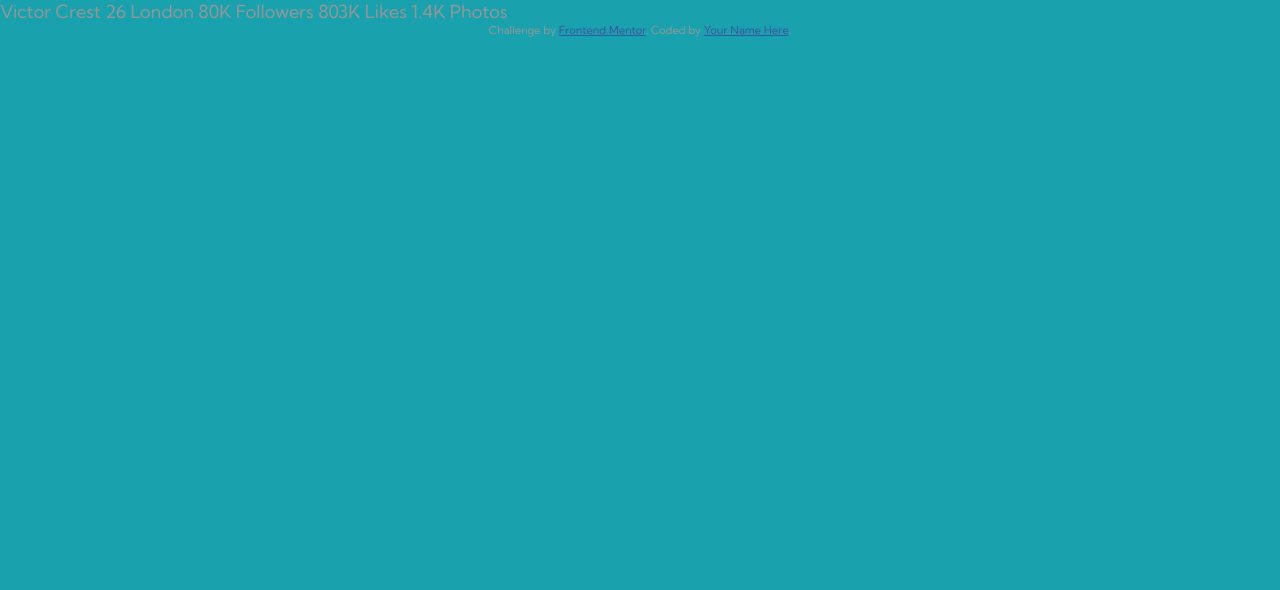
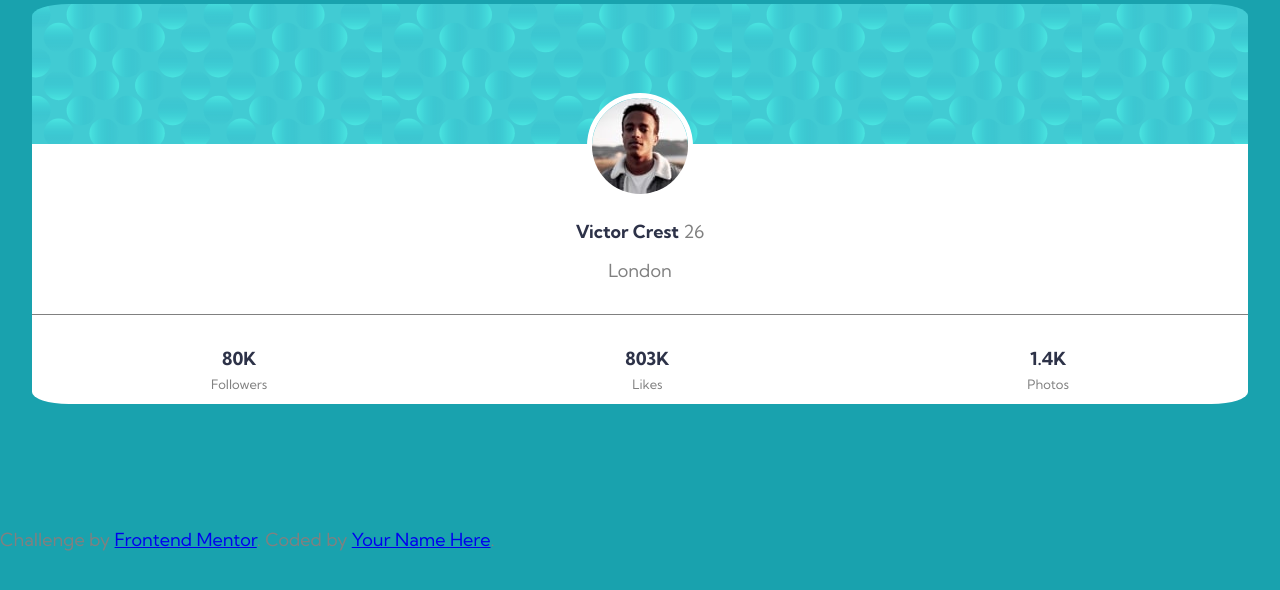
Before and after one commit to TrellixVulnTeam/profile-card_CNUU, a website: page index.html in a window 1280 px wide. Drawn offline with Linux system fonts and the light colour scheme.

Commit message:
Sflexbox and grid added

```diff
--- a/index.html
+++ b/index.html
@@ -5,23 +5,38 @@
   <meta name="viewport" content="width=device-width, initial-scale=1.0"> <!-- displays site properly based on user's device -->
 
   <link rel="icon" type="image/png" sizes="32x32" href="./images/favicon-32x32.png">
-  <link rel="stylesheet" href="style.css">
+  <link rel="stylesheet" href="css/style.css">
 
   <title>Profile card component</title>
 </head>
 <body>
-  Victor Crest
-  26
-  London
+  <div class="container">
+    <div class="header">
+      <div><img src="images/image-victor.jpg" alt="Victor Crest"></div>
+      <div class="name"><span class="dark">Victor Crest</span> 26 </div>
+      <div class="location">London</div>
+      <hr class="hr">
+      <div class="social-stats">
+        <div class="followers"><span class="dark">80K</span><br>
+          Followers</div>
+        <div class="likes"><span class="dark">803K</span><br>
+          Likes</div>
+        <div class="photos"><span class="dark">1.4K</span><br>
+          Photos</div>
+      </div>
+    </div>
+    <!-- <div class="footer">
+      <div class="social-stats">
+        <div class="followers"><span class="dark">80K</span><br>
+          Followers</div>
+        <div class="likes"><span class="dark">803K</span><br>
+          Likes</div>
+        <div class="photos"><span class="dark">1.4K</span><br>
+          Photos</div>
+      </div>
+    </div> -->
 
-  80K
-  Followers
-
-  803K
-  Likes
-
-  1.4K
-  Photos
+  </div>
   <div class="attribution">
     Challenge by <a href="https://www.frontendmentor.io?ref=challenge" target="_blank">Frontend Mentor</a>.
     Coded by <a href="#">Your Name Here</a>.
--- a/scss/style.scss
+++ b/scss/style.scss
@@ -5,17 +5,88 @@
   margin: 0;
 }
 
+$font-stack: "Kumbh Sans", sans-serif;
+$primary-color: hsl(0, 0%, 50%);
+$secondry-color: hsl(227, 10%, 46%);
+$dark: hsl(229, 23%, 23%);
+
 body {
   background-color: hsl(185, 75%, 39%);
-  background-image:
-  url(images/bg-pattern-top.svg),
-  url(images/bg-pattern-bottom.svg);
+  background-image: url(../images/bg-pattern-top.svg),
+    url(../images/bg-pattern-bottom.svg);
 
   background-position: top 50% left -800%, bottom 130% right -800%;
   background-repeat: no-repeat;
 
-  color: hsl(0, 0%, 59%);
+  color: $primary-color;
 
-  font-family: "Kumbh Sans", sans-serif;
+  font-family: $font-stack;
   font-size: 18px;
 }
+
+.header {
+  height: 400px;
+  background-color: #fff;
+  background-image: url(../images/bg-pattern-card.svg);
+  // background-position: top -50% left 0%;
+  background-repeat: repeat-x;
+  grid-area: header;
+  // border: 1px solid red;
+  border-radius: 3%;
+  display: flex;
+  flex-direction: column;
+  align-items: center;
+  justify-content: center;
+}
+// .footer {
+//   background-color: #fff;
+//   grid-area: footer;
+//   border-top: 1px solid $primary-color;
+//   // display: flex;
+//   // flex-direction: column;
+//   // align-items: center;
+// }
+.header img {
+  border: 5px solid #fff;
+  border-radius: 50%;
+  margin-top: 5rem;
+}
+
+.container {
+  width: 100%;
+  padding: 4rem 2rem 4rem 2rem;
+  display: grid;
+  grid-template-rows: 70% 30%;
+  grid-template-areas: "header";
+  align-items: center;
+}
+
+.dark {
+  color: $dark;
+  font-size: large;
+  font-weight: 700;
+}
+.social-stats {
+  width: 100%;
+  padding: 2rem 0 0 0;
+  text-align: center;
+  font-size: small;
+  line-height: 1.5rem;
+  display: flex;
+  align-items: center;
+  justify-content: space-around;
+  // border-top: 1px solid $primary-color;
+}
+
+.location {
+  padding: 0 0 2rem 0;
+}
+.name {
+  padding: 1rem 0;
+}
+.hr {
+  width: 100%;
+  height: 1px;
+  border: none;
+  background-color: $primary-color;
+}
```
Also changed, not shown: css/style.css.
